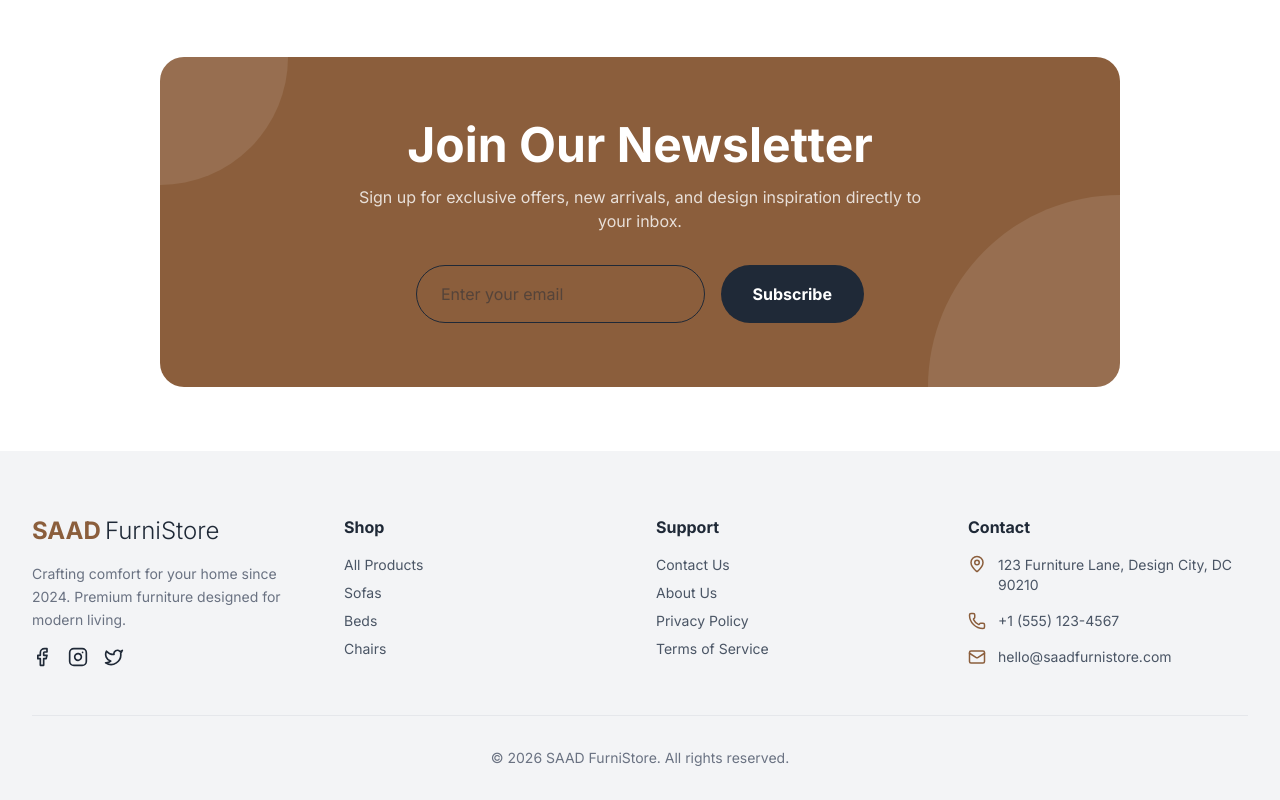
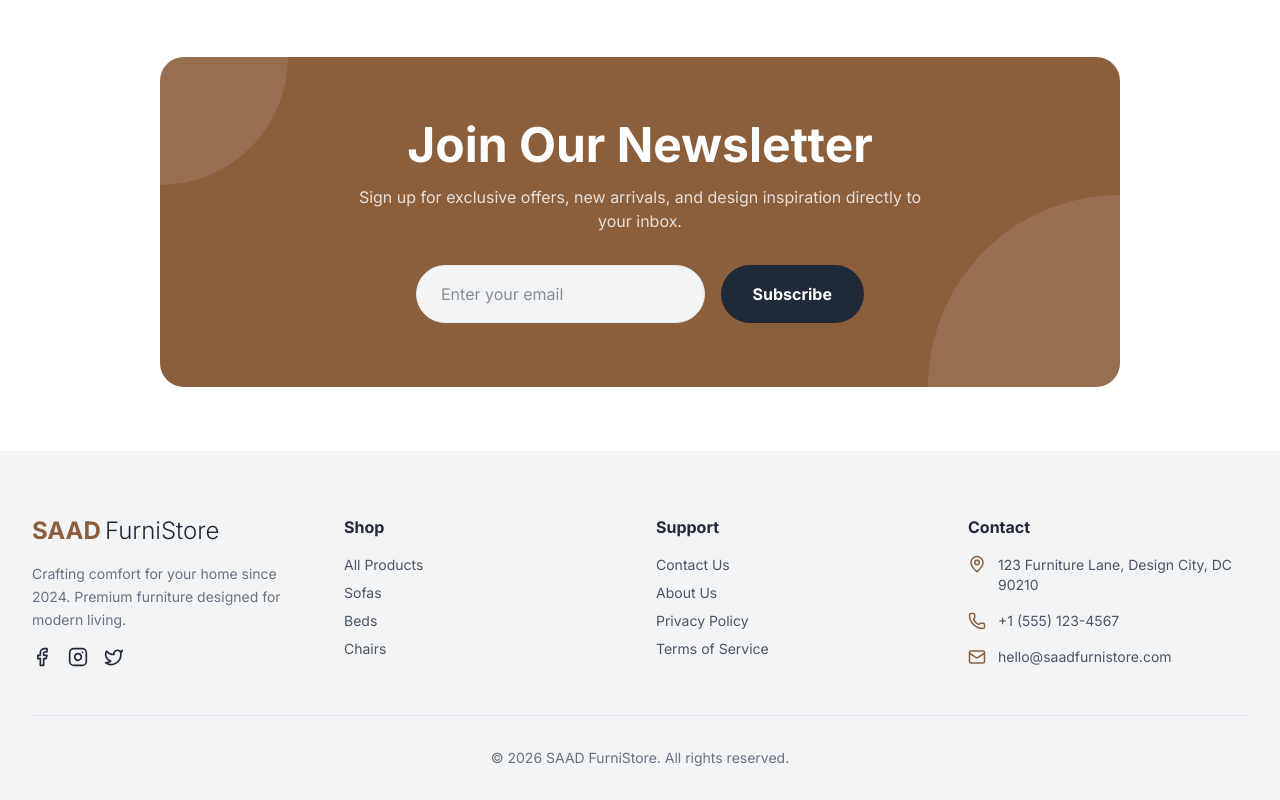
Before and after one commit to mh-hamza/e-commerce, a React (Vite) app in the folder frontend/: page / in a window 1280 px wide. Shown: the part 1792-2592 px from the top of the page. Built offline with nearby package versions, Linux system fonts and the light colour scheme; no server answers.

Commit message:
mini change

```diff
--- a/frontend/src/pages/Home.jsx
+++ b/frontend/src/pages/Home.jsx
@@ -123,7 +123,7 @@ const Home = () => {
                             <input
                                 type="email"
                                 placeholder="Enter your email"
-                                className="flex-1 px-6 py-4 rounded-full text-dark focus:outline-none focus:ring-2 focus:ring-accent border"
+                                className="flex-1 px-6 py-4 rounded-full text-dark focus:outline-none focus:ring-2 focus:ring-accent border border-gray-200 bg-neutral"
                             />
                             <button type="submit" className="bg-dark text-white px-8 py-4 rounded-full font-bold hover:bg-gray-900 transition-colors">
                                 Subscribe
```
